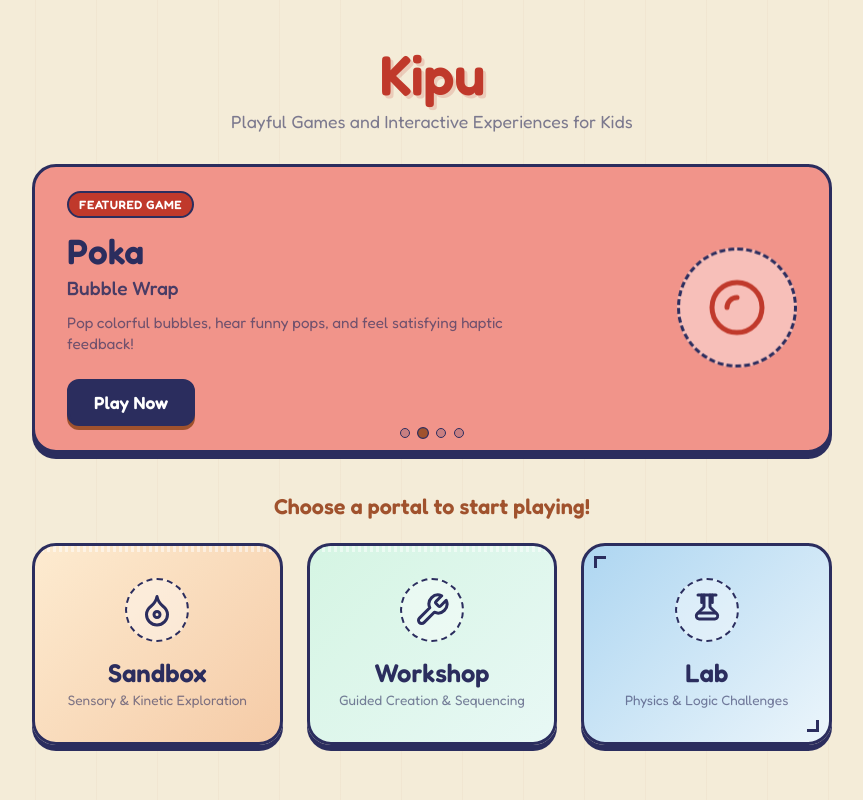
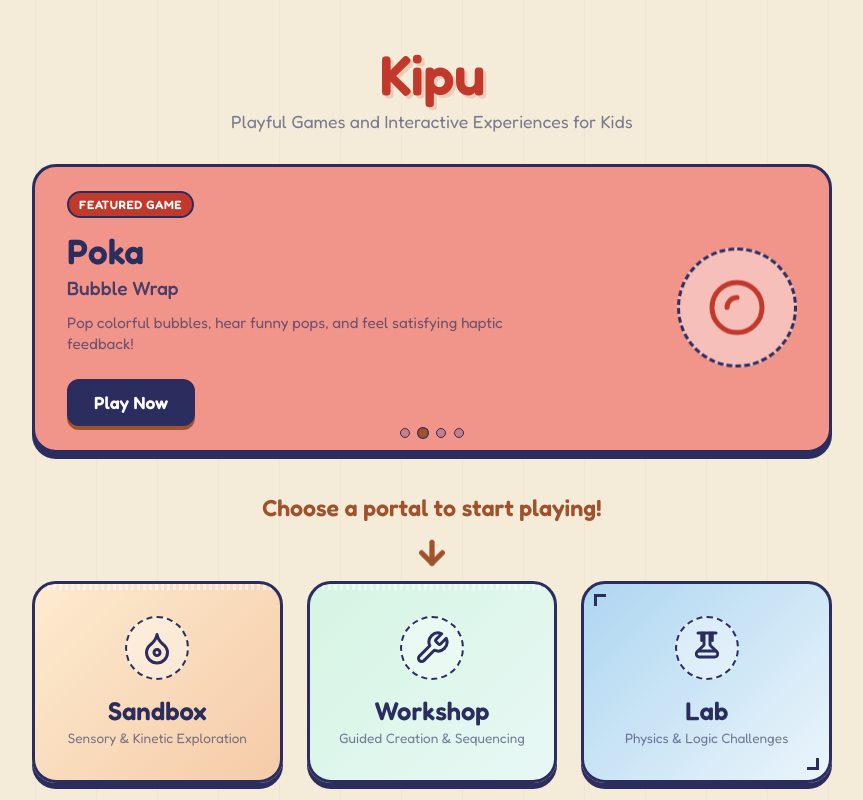
Before and after one commit to higherkey/kipu, a website built with Vite: page index.html in a window 1280 px wide. Shown: the whole page, without its empty margins (208-1071 px from the left). Built offline with nearby package versions, Linux system fonts and the light colour scheme; some packages are replaced by stand-ins of ours.

Commit message:
style: add bold text and bouncing arrow to portal instruction callout

```diff
--- a/index.html
+++ b/index.html
@@ -34,7 +34,13 @@
           <div class="hero-dots" id="hero-dots"></div>
         </div>
 
-        <p id="portal-instruction" class="portal-instruction">Choose a portal to start playing!</p>
+        <div id="portal-instruction" class="portal-instruction">
+          <span>Choose a portal to start playing!</span>
+          <svg xmlns="http://www.w3.org/2000/svg" width="36" height="36" viewBox="0 0 24 24" fill="none" stroke="currentColor" stroke-width="3.5" stroke-linecap="round" stroke-linejoin="round" class="bouncing-arrow" aria-hidden="true">
+            <line x1="12" y1="5" x2="12" y2="19"></line>
+            <polyline points="19 12 12 19 5 12"></polyline>
+          </svg>
+        </div>
 
         <!-- Play Portals -->
         <div id="portal-list" class="portals-grid" role="menu">
--- a/src/style.css
+++ b/src/style.css
@@ -411,13 +411,27 @@ html, body {
 /* ---- Portal Choice Instruction ---- */
 .portal-instruction {
   font-family: 'Fredoka', sans-serif;
-  font-size: 1.35rem;
-  font-weight: 600;
+  font-size: 1.45rem;
+  font-weight: 700;
   color: var(--accent);
   text-align: center;
-  margin: 0 0 1.5rem 0;
+  margin: 0 0 1rem 0;
   z-index: 2;
   position: relative;
+  display: flex;
+  flex-direction: column;
+  align-items: center;
+  gap: 8px;
+}
+
+.portal-instruction .bouncing-arrow {
+  color: var(--accent);
+  animation: arrow-bounce 0.8s infinite alternate ease-in-out;
+}
+
+@keyframes arrow-bounce {
+  0% { transform: translateY(0); }
+  100% { transform: translateY(6px); }
 }
 
 /* ---- Play Portals Grid ---- */
```
